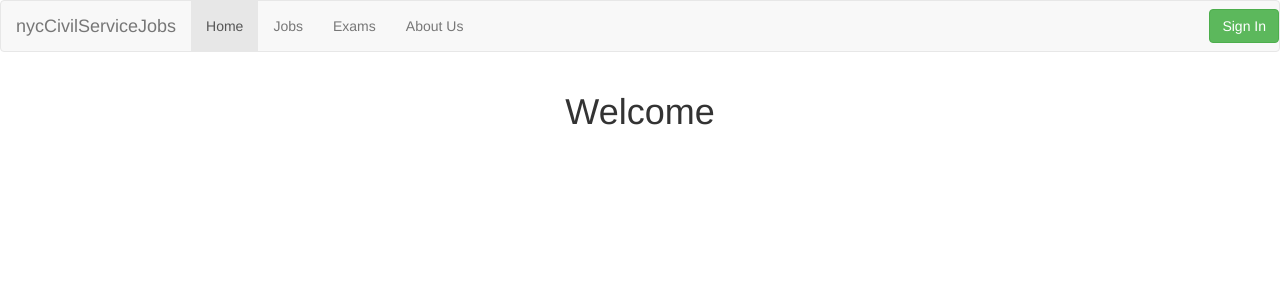
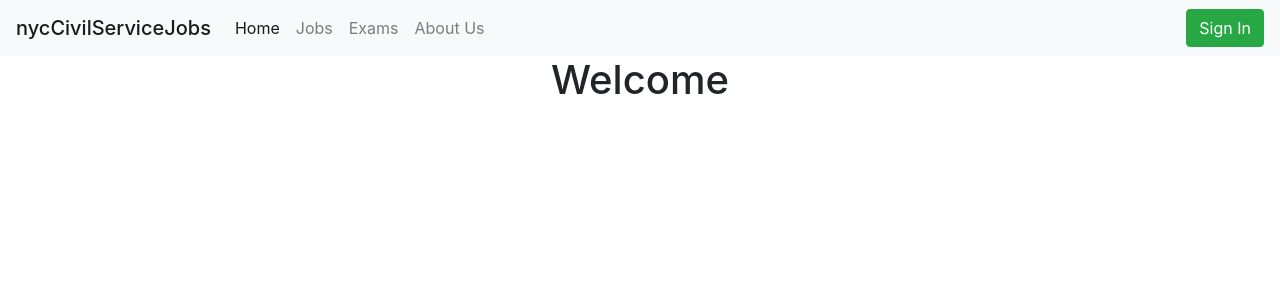
Before and after one commit to gcivil-nyu-org/nycCivilServiceJobs, a Django app: page / in a window 1280 px wide. Shown: the top 300 px of the page. Run offline with Django 3.2, Linux system fonts and the light colour scheme; some libraries are stand-ins or nearby versions.

Commit message:
Made the UI consistent all across

```diff
--- a/examresults/templates/examresults/exams.html
+++ b/examresults/templates/examresults/exams.html
@@ -1,4 +1,4 @@
-{% extends 'base_generic.html' %}
+{% extends 'generic_base.html' %}
 
 {% load static %}
 
--- /dev/null
+++ b/templates/generic_base.html
@@ -0,0 +1,58 @@
+<!DOCTYPE html>
+<html lang="en">
+
+<head>
+    <!-- Required meta tags -->
+    <meta charset="utf-8">
+    <meta name="viewport" content="width=device-width, initial-scale=1, shrink-to-fit=no">
+
+    <!-- Bootstrap CSS -->
+    <link rel="stylesheet" href="https://stackpath.bootstrapcdn.com/bootstrap/4.1.3/css/bootstrap.min.css" integrity="sha384-MCw98/SFnGE8fJT3GXwEOngsV7Zt27NXFoaoApmYm81iuXoPkFOJwJ8ERdknLPMO" crossorigin="anonymous">
+
+    <title>NYC Civil Services</title>
+</head>
+
+<body>
+
+    <nav class="navbar sticky-top navbar-expand-lg navbar-light bg-light">
+        <a class="navbar-brand mb-0 h1" href="{% url 'index' %}">nycCivilServiceJobs</a>
+        <button class="navbar-toggler" type="button" data-toggle="collapse" data-target="#navbarSupportedContent" aria-controls="navbarSupportedContent" aria-expanded="false" aria-label="Toggle navigation">
+          <span class="navbar-toggler-icon"></span>
+        </button>
+
+        <div class="collapse navbar-collapse" id="navbarSupportedContent">
+            <ul class="navbar-nav mr-auto">
+                <li class="nav-item active">
+                    <a class="nav-link" href="{% url 'index' %}">Home <span class="sr-only">(current)</span></a>
+                </li>
+                <li class="nav-item">
+                    <a class="nav-link" href="{% url 'jobs:jobs' %}">Jobs</a>
+                </li>
+                <li class="nav-item">
+                    <a class="nav-link" href="{% url 'examresults:exams' %}">Exams</a>
+                </li>
+                <li class="nav-item">
+                    <a class="nav-link" href="#">About Us</a>
+                </li>
+            </ul>
+            {% if user.is_authenticated %}
+            <ul class="nav navbar-nav navbar-right">
+                <a class="btn btn-success navbar-btn" href="{% url 'logout' %}">Log Out</a>
+                <!-- <li><a href="\login">Login</a></li> -->
+            </ul>
+            {% else %}
+            <ul class="nav navbar-nav navbar-right">
+                <a class="btn btn-success navbar-btn" href="{% url 'signin:signin' %}">Sign In</a>
+            </ul>
+            {% endif %}
+        </div>
+    </nav>
+    {% block content %} {% endblock %}
+
+
+    <script src="https://code.jquery.com/jquery-3.3.1.slim.min.js" integrity="sha384-q8i/X+965DzO0rT7abK41JStQIAqVgRVzpbzo5smXKp4YfRvH+8abtTE1Pi6jizo" crossorigin="anonymous"></script>
+    <script src="https://cdnjs.cloudflare.com/ajax/libs/popper.js/1.14.3/umd/popper.min.js" integrity="sha384-ZMP7rVo3mIykV+2+9J3UJ46jBk0WLaUAdn689aCwoqbBJiSnjAK/l8WvCWPIPm49" crossorigin="anonymous"></script>
+    <script src="https://stackpath.bootstrapcdn.com/bootstrap/4.1.3/js/bootstrap.min.js" integrity="sha384-ChfqqxuZUCnJSK3+MXmPNIyE6ZbWh2IMqE241rYiqJxyMiZ6OW/JmZQ5stwEULTy" crossorigin="anonymous"></script>
+</body>
+
+</html>
--- a/templates/index.html
+++ b/templates/index.html
@@ -1,41 +1,9 @@
-<!DOCTYPE html>
-<html lang="en">
-
-<head>
-    <title>NYC Civil Services</title>
-    <meta name="viewport" content="width=device-width, initial-scale=1">
-    <link rel="stylesheet" href="https://maxcdn.bootstrapcdn.com/bootstrap/3.4.1/css/bootstrap.min.css">
-    <script src="https://ajax.googleapis.com/ajax/libs/jquery/3.5.1/jquery.min.js"></script>
-    <script src="https://maxcdn.bootstrapcdn.com/bootstrap/3.4.1/js/bootstrap.min.js"></script>
-</head>
-
-<body>
-
-    <nav class="navbar navbar-default">
-        <div class="container-fluid">
-            <div class="navbar-header">
-                <a class="navbar-brand" href="#">nycCivilServiceJobs</a>
-            </div>
-            <ul class="nav navbar-nav">
-                <li class="active"><a href="#">Home</a></li>
-                <li><a href="{% url 'jobs:jobs' %}">Jobs</a></li>
-                <li><a href="{% url 'examresults:exams' %}">Exams</a></li>
-                <li><a href="#">About Us</a></li>
-            </ul>
-            <ul class="nav navbar-nav navbar-right">
-                <a class="btn btn-success navbar-btn" href="{% url 'signin:signin' %}">Sign In</a>
-                <!-- <li><a href="\login">Login</a></li> -->
-            </ul>
+{% extends 'generic_base.html' %} {% load static %} {% block content %}
+<div class="container">
+    <div class="row">
+        <div style="margin: auto">
+            <h1>Welcome</h1>
         </div>
-    </nav>
-
-    <div class="container">
-        <div class="row">
-            <div>
-                <h1 class="text-center">Welcome</h1>
-            </div>
-        </div>
-
-</body>
-
-</html>
+    </div>
+</div>
+{% endblock %}}
```
Also changed, not shown: jobs/templates/jobs/jobs.html (+1 -9 lines), register/templates/register/success.html (+3 -12 lines), signin/templates/signin/success.html (+3 -5 lines), templates/base_generic.html (deleted, +0 -49 lines).
